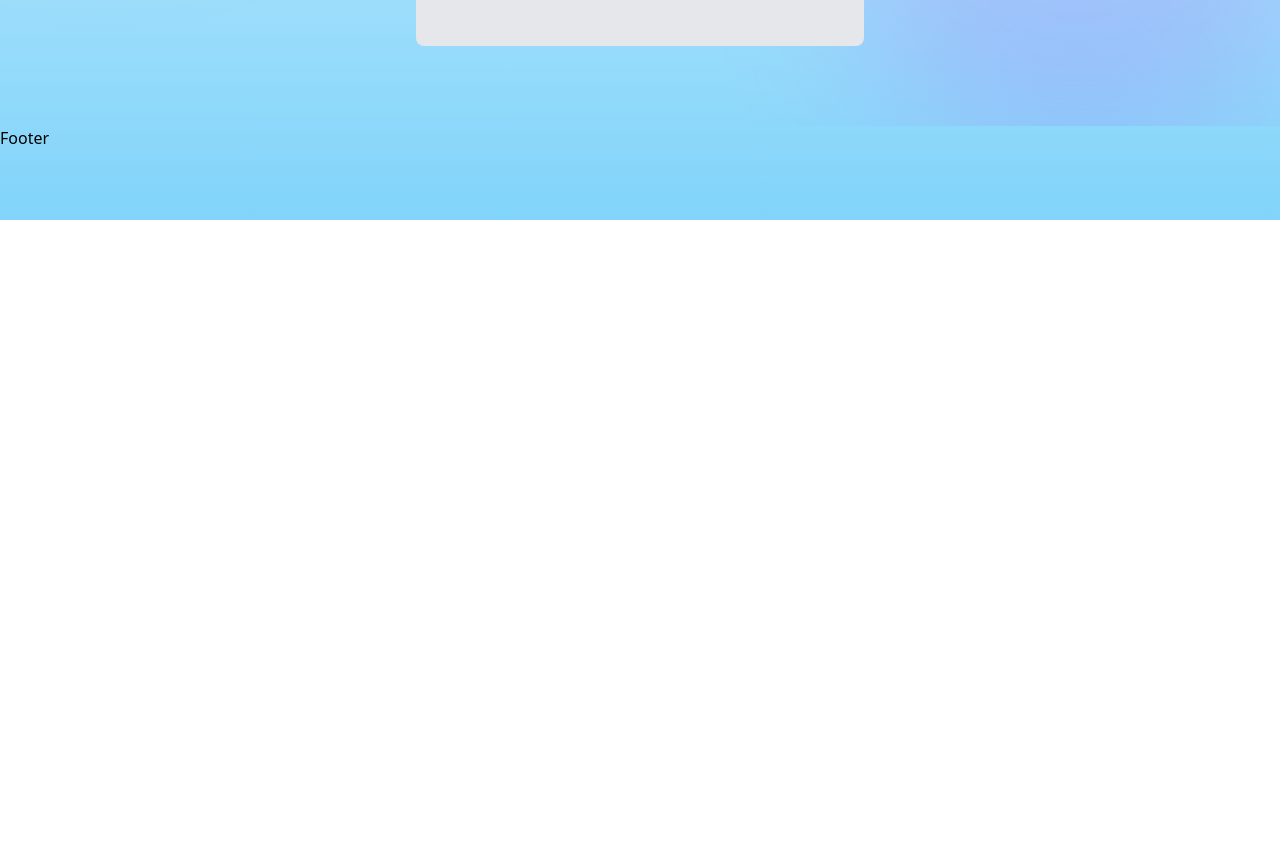
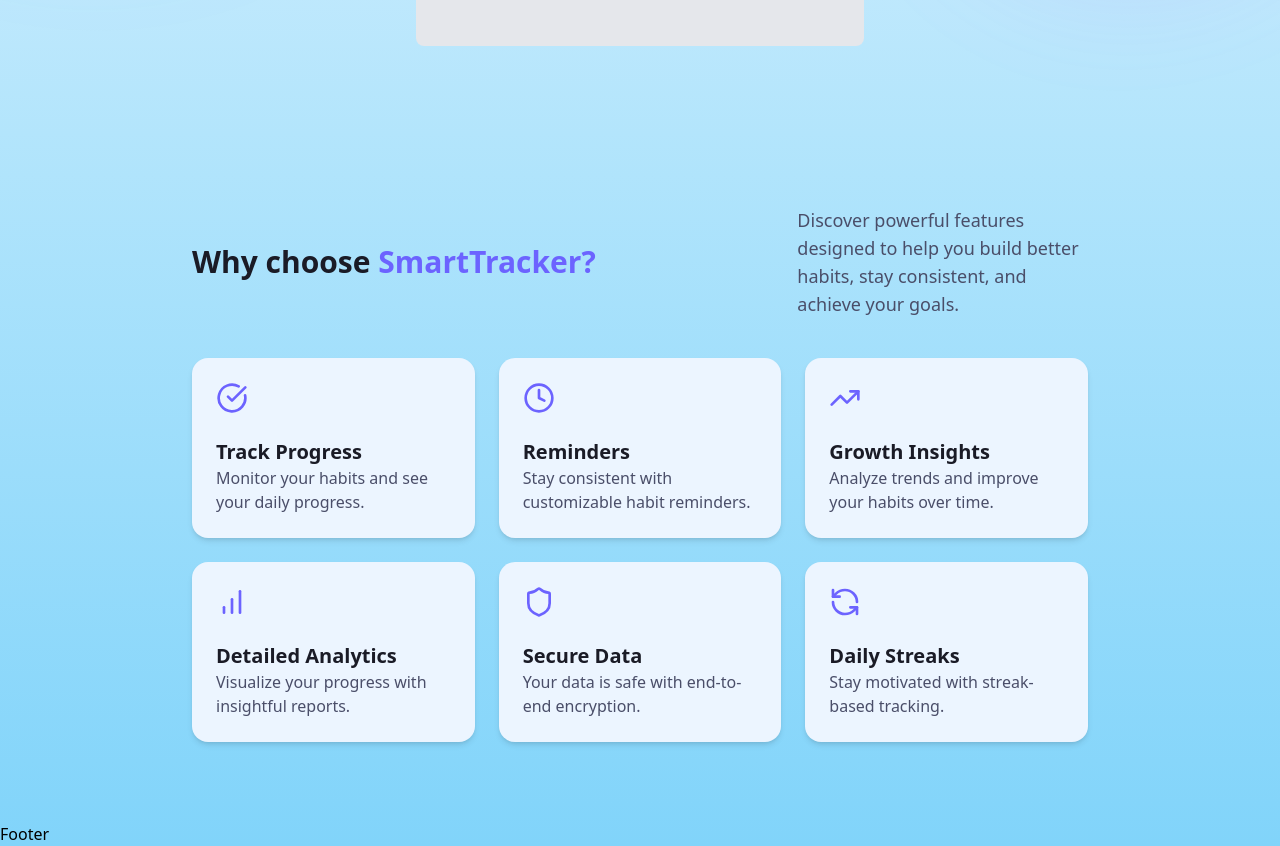
Before and after one commit to Santi-Teran/qoop.ai-interview, a Next.js app: page / in a window 1280 px wide. Shown: the part 580-1426 px from the top of the page. Before the commit the page ends 800 px from the top, so only its background shows below. Built offline with nearby package versions, Linux system fonts and the light colour scheme.

Commit message:
hero-update, features-section

```diff
--- a/src/app/page.tsx
+++ b/src/app/page.tsx
@@ -1,9 +1,11 @@
+import Features from "@/components/Features";
 import Hero from "@/components/Hero";
 
 export default function Home() {
   return (
     <div>
       <Hero />
+      <Features />
     </div>
   );
 }
--- /dev/null
+++ b/src/components/Features.tsx
@@ -0,0 +1,50 @@
+"use client";
+import { motion } from "framer-motion";
+import { CheckCircle, Clock, TrendingUp, BarChart, Shield, RefreshCcw } from "lucide-react";
+
+const features = [
+  { icon: <CheckCircle size={32} />, title: "Track Progress", description: "Monitor your habits and see your daily progress." },
+  { icon: <Clock size={32} />, title: "Reminders", description: "Stay consistent with customizable habit reminders." },
+  { icon: <TrendingUp size={32} />, title: "Growth Insights", description: "Analyze trends and improve your habits over time." },
+  { icon: <BarChart size={32} />, title: "Detailed Analytics", description: "Visualize your progress with insightful reports." },
+  { icon: <Shield size={32} />, title: "Secure Data", description: "Your data is safe with end-to-end encryption." },
+  { icon: <RefreshCcw size={32} />, title: "Daily Streaks", description: "Stay motivated with streak-based tracking." },
+];
+
+const Features = () => {
+  return (
+    <section className="relative flex flex-col items-center gap-10 py-20 px-6 overflow-hidden">
+
+<div className="flex flex-col md:flex-row md:items-center md:justify-center md:gap-6 w-full max-w-4xl text-center md:text-left">
+        {/* Section Title */}
+        <h2 className="text-3xl font-bold text-light-textPrimary dark:text-dark-textPrimary md:w-2/3">
+          Why choose <span className="text-light-primary dark:text-dark-primary">SmartTracker?</span>
+        </h2>
+
+        {/* Section Description */}
+        <p className="text-lg text-light-textSecondary dark:text-dark-textSecondary md:w-1/3">
+          Discover powerful features designed to help you build better habits, stay consistent, and achieve your goals.
+        </p>
+      </div>
+
+      {/* Features Grid */}
+      <div className="grid grid-cols-1 sm:grid-cols-2 lg:grid-cols-3 gap-6 w-full max-w-4xl">
+        {features.map((feature, index) => (
+          <motion.div
+            key={index}
+            className="flex flex-col p-6 bg-light-background dark:bg-dark-background rounded-2xl shadow-md"
+            initial={{ opacity: 0, y: 20 }}
+            animate={{ opacity: 1, y: 0 }}
+            transition={{ duration: 0.5, delay: index * 0.1 }}
+          >
+            <div className="text-light-primary dark:text-dark-primary mb-6">{feature.icon}</div>
+            <h3 className="text-xl font-semibold text-light-textPrimary dark:text-dark-textPrimary">{feature.title}</h3>
+            <p className="text-light-textSecondary dark:text-dark-textSecondary">{feature.description}</p>
+          </motion.div>
+        ))}
+      </div>
+    </section>
+  );
+};
+
+export default Features;
--- a/src/components/Hero.tsx
+++ b/src/components/Hero.tsx
@@ -24,7 +24,7 @@ const Hero = () => {
           transition={{ repeat: Infinity, duration: 10, ease: "easeInOut" }}
         />
         <motion.div
-          className="w-[400px] h-[400px] bg-purple-500 opacity-20 rounded-full absolute bottom-0 right-0 blur-3xl"
+          className="w-[300px] h-[300px] bg-purple-500 opacity-20 rounded-full absolute bottom-30 right-0 blur-3xl"
           animate={{ scale: [1, 1.2, 1], rotate: [0, -15, 0] }}
           transition={{ repeat: Infinity, duration: 10, ease: "easeInOut" }}
         />
```
